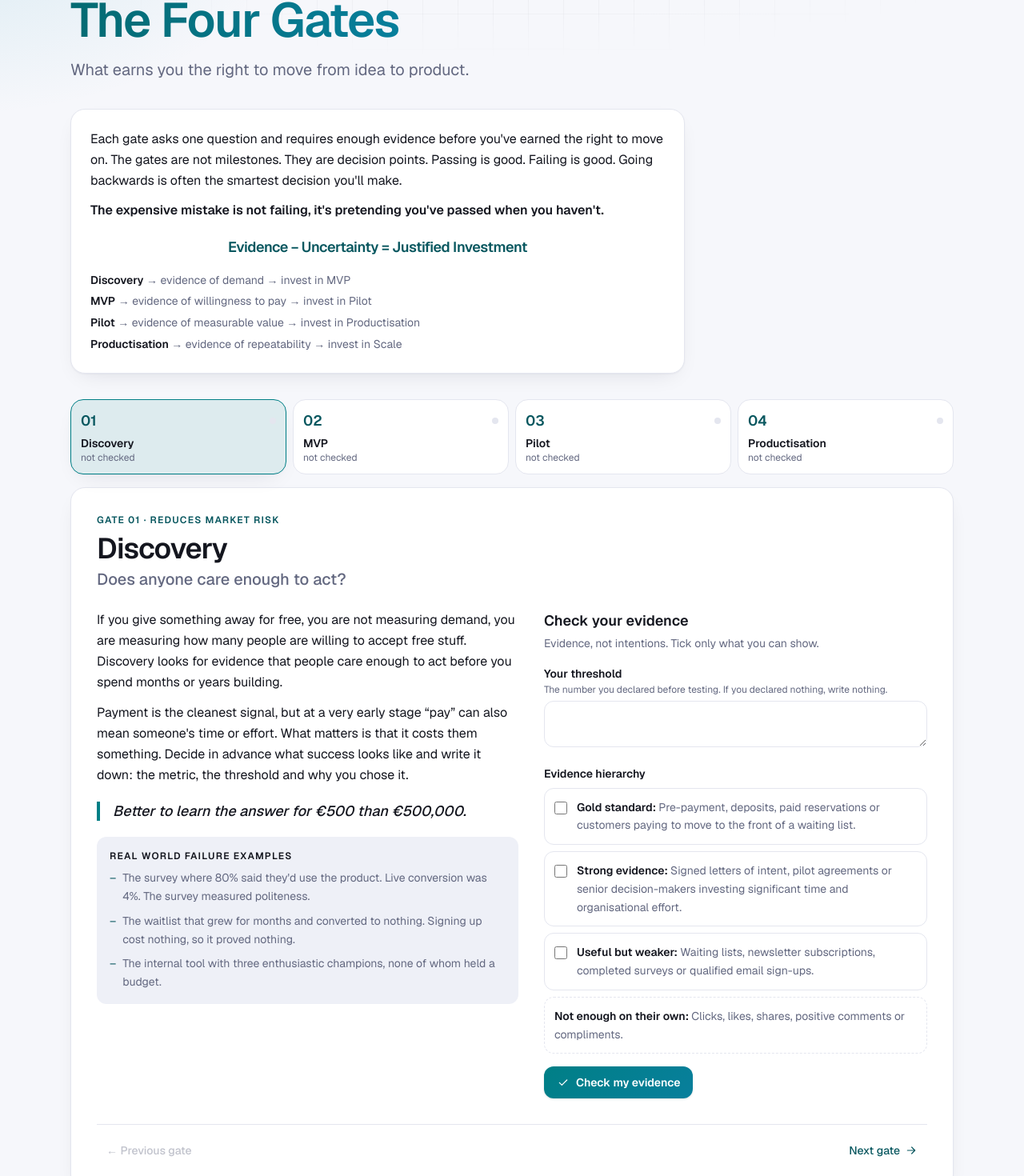
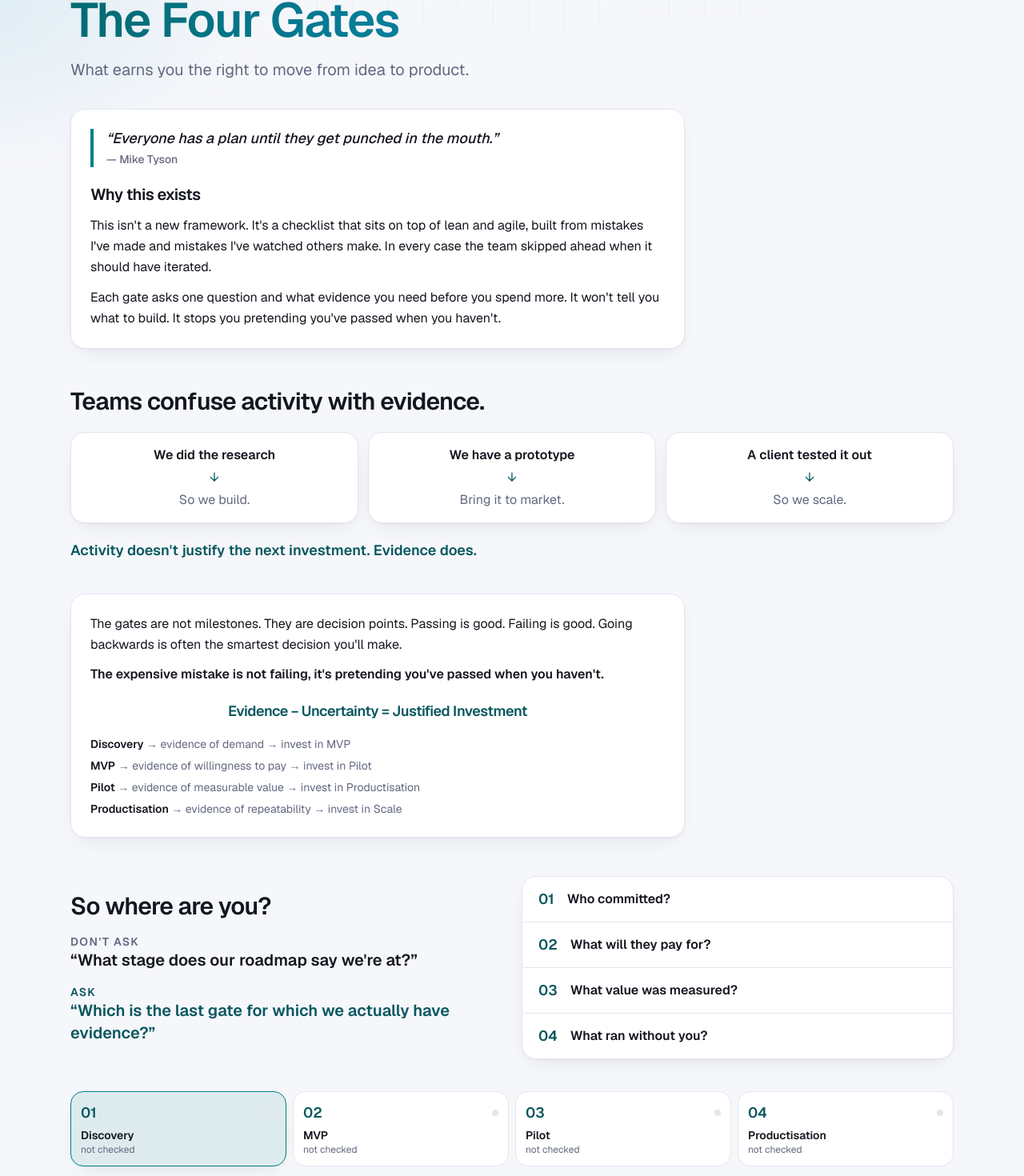
Before and after one commit to StevenBoylan/playground, a Next.js app: page /4gates in a window 1280 px wide. Shown: the part 172-1642 px from the top of the page at 80% size. Built offline with nearby package versions, Linux system fonts and the light colour scheme.

Commit message:
Four Gates: add the why, the problem, 'so where are you?', the snakes-and-ladders board and 'your turn'
Uses the author's own MVP evidence ladder and a pilot-heroics vs product comparison.

Co-Authored-By: Claude Sonnet 5.5 <noreply@anthropic.com>

```diff
--- a/src/app/4gates/page.tsx
+++ b/src/app/4gates/page.tsx
@@ -1,12 +1,22 @@
 import type { Metadata } from "next";
+import Image from "next/image";
+import type { ReactNode } from "react";
 import { GatesExplorer } from "@/components/gates/GatesExplorer";
-import { PRINCIPLE } from "@/lib/gates/gates";
+import { INTRO, NOT_LINEAR, PRINCIPLE, PROBLEM, WHERE, YOUR_TURN } from "@/lib/gates/gates";
 
 export const metadata: Metadata = {
   title: "The Four Gates | Playground",
   description: "What earns you the right to move from idea to product: a self-assessment guide for product teams.",
   robots: { index: false, follow: false },
 };
+
+function SectionHeading({ id, children }: { id: string; children: ReactNode }) {
+  return (
+    <h2 id={id} className="text-2xl font-semibold tracking-tight sm:text-3xl">
+      {children}
+    </h2>
+  );
+}
 
 export default function FourGatesPage() {
   return (
@@ -22,7 +32,41 @@ export default function FourGatesPage() {
           </h1>
           <p className="mt-4 max-w-2xl text-xl leading-relaxed text-muted">What earns you the right to move from idea to product.</p>
 
-          <div className="card mt-8 max-w-3xl p-5 sm:p-6">
+          {/* Why this exists */}
+          <section aria-labelledby="why" className="card mt-8 max-w-3xl p-5 sm:p-6">
+            <blockquote className="border-l-4 border-accent pl-4 text-lg font-medium italic leading-snug">
+              “{INTRO.hook.quote}”
+              <footer className="mt-1 text-sm not-italic text-muted">— {INTRO.hook.by}</footer>
+            </blockquote>
+            <h2 id="why" className="mt-5 text-xl font-semibold tracking-tight">
+              {INTRO.heading}
+            </h2>
+            {INTRO.paras.map((p) => (
+              <p key={p.slice(0, 24)} className="mt-3 leading-relaxed">
+                {p}
+              </p>
+            ))}
+          </section>
+
+          {/* The problem */}
+          <section aria-labelledby="problem" className="mt-12">
+            <SectionHeading id="problem">{PROBLEM.heading}</SectionHeading>
+            <ul className="mt-5 grid gap-3 sm:grid-cols-3">
+              {PROBLEM.pairs.map((p) => (
+                <li key={p.said} className="card p-4 text-center">
+                  <span className="block font-semibold">{p.said}</span>
+                  <span aria-hidden="true" className="my-1 block text-accent">
+                    ↓
+                  </span>
+                  <span className="block text-muted">{p.then}</span>
+                </li>
+              ))}
+            </ul>
+            <p className="mt-5 text-lg font-semibold text-accent">{PROBLEM.line}</p>
+          </section>
+
+          {/* The principle */}
+          <section aria-label="The principle" className="card mt-10 max-w-3xl p-5 sm:p-6">
             <p className="leading-relaxed">{PRINCIPLE.intro}</p>
             <p className="mt-3 font-semibold">{PRINCIPLE.warning}</p>
             <p className="mt-5 text-center text-lg font-semibold tracking-tight text-accent">{PRINCIPLE.formula}</p>
@@ -33,11 +77,68 @@ export default function FourGatesPage() {
                 </li>
               ))}
             </ul>
-          </div>
+          </section>
+
+          {/* So where are you? */}
+          <section aria-labelledby="where" className="mt-12 grid gap-6 lg:grid-cols-2 lg:items-center">
+            <div>
+              <SectionHeading id="where">{WHERE.heading}</SectionHeading>
+              <p className="mt-4 text-sm font-semibold uppercase tracking-widest text-muted">Don&apos;t ask</p>
+              <p className="text-xl font-semibold leading-snug">“{WHERE.dont}”</p>
+              <p className="mt-4 text-sm font-semibold uppercase tracking-widest text-accent">Ask</p>
+              <p className="text-xl font-semibold leading-snug text-accent">“{WHERE.ask}”</p>
+            </div>
+            <ol className="card divide-y divide-line">
+              {WHERE.prompts.map((p) => (
+                <li key={p.n} className="flex items-center gap-4 px-5 py-3.5">
+                  <span className="text-lg font-semibold text-accent">{p.n}</span>
+                  <span className="font-semibold">{p.text}</span>
+                </li>
+              ))}
+            </ol>
+          </section>
         </div>
 
-        <div className="mt-8">
+        <div className="mt-10">
           <GatesExplorer />
+        </div>
+
+        <div className="print:hidden">
+          {/* Progress is not linear */}
+          <section aria-labelledby="linear" className="mt-14 grid items-center gap-8 lg:grid-cols-2">
+            <div>
+              <SectionHeading id="linear">{NOT_LINEAR.heading}</SectionHeading>
+              <p className="mt-2 font-medium text-accent">{NOT_LINEAR.sub}</p>
+              <p className="mt-6 text-3xl font-semibold leading-tight tracking-tight text-accent sm:text-4xl">{NOT_LINEAR.strong}</p>
+              <p className="mt-1 text-3xl font-semibold leading-tight tracking-tight sm:text-4xl">{NOT_LINEAR.then}</p>
+              <p className="mt-4 text-muted">{NOT_LINEAR.snakes}</p>
+            </div>
+            <Image
+              src="/4gates/board.webp"
+              alt="A wooden snakes-and-ladders board whose four rows are the gates, Discovery at the bottom to Productisation at the top, with snakes labelled feature creep, vanity metrics, scope creep, free pilots, confirmation bias and founder heroics, and ladders labelled early advocates, first paying customer, CFO buy-in and renewals"
+              width={900}
+              height={900}
+              className="mx-auto w-full max-w-md rounded-2xl border border-line shadow-[var(--shadow)]"
+            />
+          </section>
+
+          {/* Your turn */}
+          <section aria-labelledby="turn" className="mt-14">
+            <SectionHeading id="turn">{YOUR_TURN.heading}</SectionHeading>
+            <p className="mt-2 font-medium text-accent">{YOUR_TURN.sub}</p>
+            <ol className="mt-5 grid gap-3 sm:grid-cols-2">
+              {YOUR_TURN.steps.map((s) => (
+                <li key={s.n} className="card flex gap-4 p-5">
+                  <span className="text-2xl font-semibold text-accent">{s.n}</span>
+                  <span>
+                    <span className="block text-lg font-semibold">{s.title}</span>
+                    <span className="mt-1 block text-muted">{s.text}</span>
+                  </span>
+                </li>
+              ))}
+            </ol>
+            <p className="mt-6 text-center text-xl font-semibold text-accent">{YOUR_TURN.line}</p>
+          </section>
         </div>
       </div>
     </main>
--- a/src/lib/gates/gates.ts
+++ b/src/lib/gates/gates.ts
@@ -1,8 +1,8 @@
 /**
  * Content for The Four Gates demo (stevenboylan.eu). Wording for the gate questions, evidence ladders,
  * exit lines and failure examples is taken verbatim from the published guide; the short explanations are
- * condensed from it. The MVP ladder is a DRAFT derived from the guide's text and worksheet (the guide
- * only gives the gate question and "not enough on their own" for MVP) and needs the author's sign-off.
+ * condensed from it. The MVP evidence ladder comes from the author's own one-page canvas, because the
+ * guide gives MVP only the gate question and its "not enough on their own" line.
  */
 
 export type LevelId = "gold" | "strong" | "useful";
@@ -34,11 +34,13 @@ export interface Gate {
   thresholdHint: string;
   /** Extra questions the guide asks (Productisation). */
   askYourself?: string[];
+  /** A two-column contrast shown under the explanation (Productisation). */
+  compare?: { left: { title: string; items: string[] }; right: { title: string; items: string[] }; line: string };
 }
 
 export const PRINCIPLE = {
   formula: "Evidence − Uncertainty = Justified Investment",
-  intro: "Each gate asks one question and requires enough evidence before you've earned the right to move on. The gates are not milestones. They are decision points. Passing is good. Failing is good. Going backwards is often the smartest decision you'll make.",
+  intro: "The gates are not milestones. They are decision points. Passing is good. Failing is good. Going backwards is often the smartest decision you'll make.",
   warning: "The expensive mistake is not failing, it's pretending you've passed when you haven't.",
   chain: [
     { stage: "Discovery", evidence: "evidence of demand", invest: "invest in MVP" },
@@ -102,12 +104,10 @@ export const GATES: Gate[] = [
         "The corporate MVP that took a year because it had to satisfy every stakeholder before meeting a single user.",
       ],
     },
-    // DRAFT: the guide gives no ladder for MVP. Derived from the gate question and worksheet 02
-    // ("Name the buyer. Name the budget it comes from." / "Real conditions and real stakes, or a favour?").
     levels: {
-      gold: "A named customer uses your solution to solve a real problem and is paying for it, from a budget you can name.",
-      strong: "A named buyer with a budget line has committed in writing to pay for this solution, under real conditions and real stakes.",
-      useful: "A named customer uses it and says they would pay, but nothing is committed yet. Or a manual version is running with real users.",
+      gold: "A named customer solves a real problem with your MVP and is willing to pay for it.",
+      strong: "The customer actively uses the MVP, validates the data and agrees to pilot.",
+      useful: "Positive demos, customer engagement, feature requests, verbal intent to buy.",
     },
     notEnough: "A working demo nobody has committed to. Enthusiasm without a named buyer or a budget line.",
     exitLine: "not enough to proceed — find the buyer before building more",
@@ -178,6 +178,11 @@ export const GATES: Gate[] = [
     earns: "A repeatable product earns the right to scale.",
     thresholdLabel: "Renewal and reference",
     thresholdHint: "What ran without you, and what did it cost when effort was priced honestly? Did the first customer come back, and would they say so publicly?",
+    compare: {
+      left: { title: "Pilot heroics", items: ["Founder on every call", "Manual data cleaning", "Custom deployment", "Engineers patch quietly", "Heroics priced at €0"] },
+      right: { title: "Product", items: ["Documented onboarding", "Known data constraints", "Repeatable deployment", "Predictable support", "Profitable at real cost"] },
+      line: "If it only works because your best people are in the room, you have a successful pilot — not yet a repeatable product.",
+    },
     askYourself: [
       "Is the product only working because your engineers are manually fixing problems behind the scenes?",
       "Does it rely on perfectly clean, well-structured data that your customers won't actually have?",
@@ -187,6 +192,57 @@ export const GATES: Gate[] = [
     ],
   },
 ];
+
+export const INTRO = {
+  heading: "Why this exists",
+  hook: { quote: "Everyone has a plan until they get punched in the mouth.", by: "Mike Tyson" },
+  paras: [
+    "This isn't a new framework. It's a checklist that sits on top of lean and agile, built from mistakes I've made and mistakes I've watched others make. In every case the team skipped ahead when it should have iterated.",
+    "Each gate asks one question and what evidence you need before you spend more. It won't tell you what to build. It stops you pretending you've passed when you haven't.",
+  ],
+};
+
+export const PROBLEM = {
+  heading: "Teams confuse activity with evidence.",
+  pairs: [
+    { said: "We did the research", then: "So we build." },
+    { said: "We have a prototype", then: "Bring it to market." },
+    { said: "A client tested it out", then: "So we scale." },
+  ],
+  line: "Activity doesn't justify the next investment. Evidence does.",
+};
+
+export const WHERE = {
+  heading: "So where are you?",
+  dont: "What stage does our roadmap say we're at?",
+  ask: "Which is the last gate for which we actually have evidence?",
+  prompts: [
+    { n: "01", text: "Who committed?" },
+    { n: "02", text: "What will they pay for?" },
+    { n: "03", text: "What value was measured?" },
+    { n: "04", text: "What ran without you?" },
+  ],
+};
+
+export const NOT_LINEAR = {
+  heading: "Progress is not linear",
+  sub: "Ladders are evidence. Snakes are the stories we tell ourselves.",
+  strong: "Going backwards is not failure.",
+  then: "Pretending you passed a gate is.",
+  snakes: "Feature creep · vanity metrics · confirmation bias · free pilots · founder heroics",
+};
+
+export const YOUR_TURN = {
+  heading: "Your turn",
+  sub: "Take one real idea, product or project…",
+  steps: [
+    { n: "1", title: "Where are you really?", text: "Choose the last gate you can support with evidence." },
+    { n: "2", title: "What evidence do you have?", text: "Facts, commitments and measured outcomes — not intentions." },
+    { n: "3", title: "What is missing?", text: "Name the uncertainty that still blocks the next investment." },
+    { n: "4", title: "What is the cheapest credible test?", text: "Design the smallest experiment that could earn the right to move." },
+  ],
+  line: "The goal is not to get through the gates. The goal is to discover what is true before the expensive part!",
+};
 
 export const CLOSING = {
   title: "Four decisions",
```
Also changed, not shown: src/components/gates/GatesExplorer.tsx (+23 -0 lines), public/4gates/board.webp (added).
